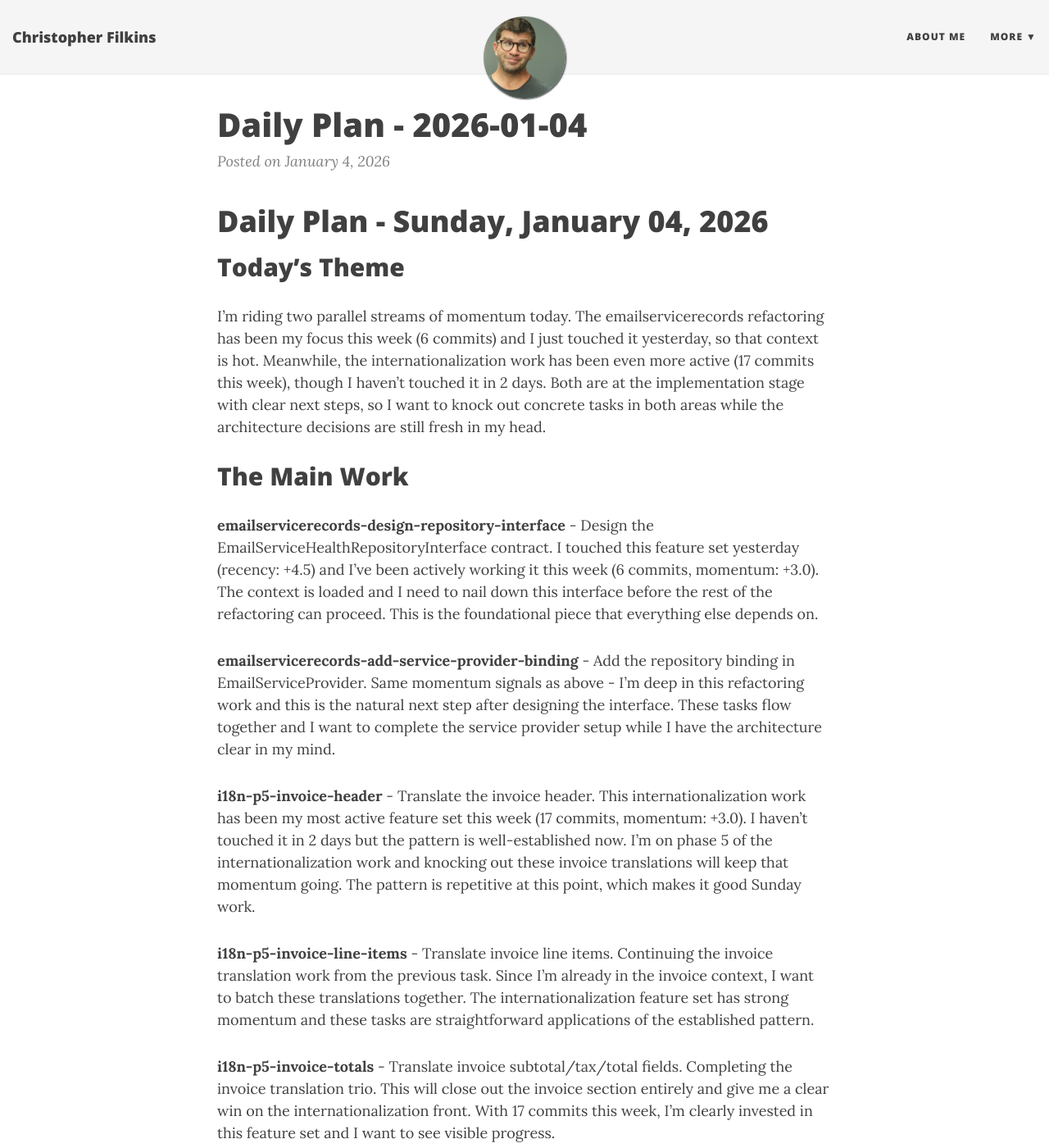
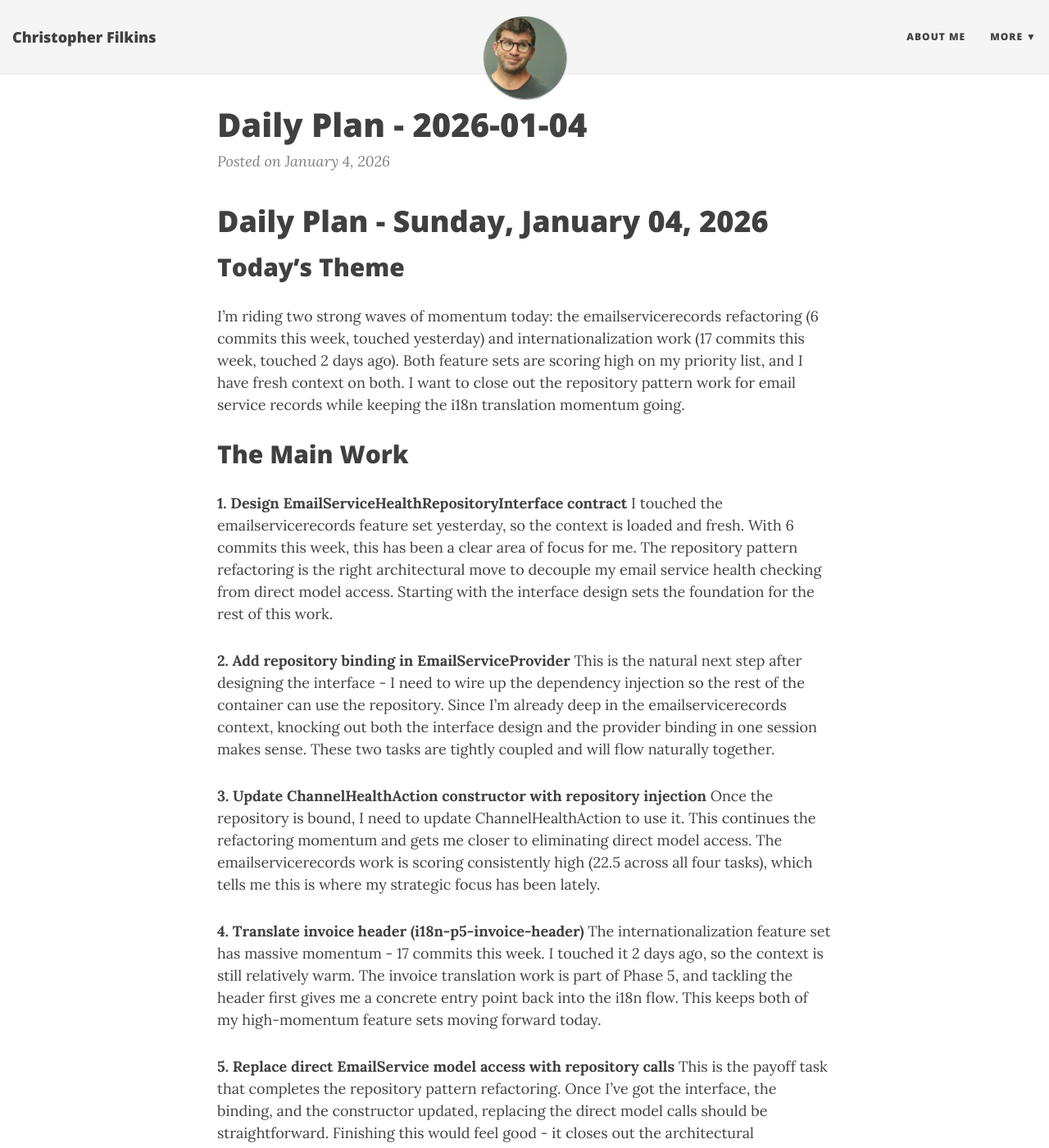
Before and after one commit to filchyboy/filchyboy.github.io, a Jekyll site: the page built from _posts/2026-01-04-todays-plan.md, in a window 1280 px wide and 1400 px high. Shown: the whole window at 82% size. Built offline with Jekyll 4.4.1, drawn with Linux system fonts in a browser that asks for light colours; nearby versions of some CDN libraries; some of the changed text lies outside the part shown.

Commit message:
Add daily plan: 2026-01-04

```diff
--- a/_posts/2026-01-04-todays-plan.md
+++ b/_posts/2026-01-04-todays-plan.md
@@ -7,28 +7,35 @@ date: 2026-01-04
 # Daily Plan - Sunday, January 04, 2026
 
 ## Today's Theme
-I'm riding two parallel streams of momentum today. The emailservicerecords refactoring has been my focus this week (6 commits) and I just touched it yesterday, so that context is hot. Meanwhile, the internationalization work has been even more active (17 commits this week), though I haven't touched it in 2 days. Both are at the implementation stage with clear next steps, so I want to knock out concrete tasks in both areas while the architecture decisions are still fresh in my head.
+I'm riding two strong waves of momentum today: the emailservicerecords refactoring (6 commits this week, touched yesterday) and internationalization work (17 commits this week, touched 2 days ago). Both feature sets are scoring high on my priority list, and I have fresh context on both. I want to close out the repository pattern work for email service records while keeping the i18n translation momentum going.
 
 ## The Main Work
 
-**emailservicerecords-design-repository-interface** - Design the EmailServiceHealthRepositoryInterface contract. I touched this feature set yesterday (recency: +4.5) and I've been actively working it this week (6 commits, momentum: +3.0). The context is loaded and I need to nail down this interface before the rest of the refactoring can proceed. This is the foundational piece that everything else depends on.
+**1. Design EmailServiceHealthRepositoryInterface contract**
+I touched the emailservicerecords feature set yesterday, so the context is loaded and fresh. With 6 commits this week, this has been a clear area of focus for me. The repository pattern refactoring is the right architectural move to decouple my email service health checking from direct model access. Starting with the interface design sets the foundation for the rest of this work.
 
-**emailservicerecords-add-service-provider-binding** - Add the repository binding in EmailServiceProvider. Same momentum signals as above - I'm deep in this refactoring work and this is the natural next step after designing the interface. These tasks flow together and I want to complete the service provider setup while I have the architecture clear in my mind.
+**2. Add repository binding in EmailServiceProvider**
+This is the natural next step after designing the interface - I need to wire up the dependency injection so the rest of the container can use the repository. Since I'm already deep in the emailservicerecords context, knocking out both the interface design and the provider binding in one session makes sense. These two tasks are tightly coupled and will flow naturally together.
 
-**i18n-p5-invoice-header** - Translate the invoice header. This internationalization work has been my most active feature set this week (17 commits, momentum: +3.0). I haven't touched it in 2 days but the pattern is well-established now. I'm on phase 5 of the internationalization work and knocking out these invoice translations will keep that momentum going. The pattern is repetitive at this point, which makes it good Sunday work.
+**3. Update ChannelHealthAction constructor with repository injection**
+Once the repository is bound, I need to update ChannelHealthAction to use it. This continues the refactoring momentum and gets me closer to eliminating direct model access. The emailservicerecords work is scoring consistently high (22.5 across all four tasks), which tells me this is where my strategic focus has been lately.
 
-**i18n-p5-invoice-line-items** - Translate invoice line items. Continuing the invoice translation work from the previous task. Since I'm already in the invoice context, I want to batch these translations together. The internationalization feature set has strong momentum and these tasks are straightforward applications of the established pattern.
+**4. Translate invoice header (i18n-p5-invoice-header)**
+The internationalization feature set has massive momentum - 17 commits this week. I touched it 2 days ago, so the context is still relatively warm. The invoice translation work is part of Phase 5, and tackling the header first gives me a concrete entry point back into the i18n flow. This keeps both of my high-momentum feature sets moving forward today.
 
-**i18n-p5-invoice-totals** - Translate invoice subtotal/tax/total fields. Completing the invoice translation trio. This will close out the invoice section entirely and give me a clear win on the internationalization front. With 17 commits this week, I'm clearly invested in this feature set and I want to see visible progress.
+**5. Replace direct EmailService model access with repository calls**
+This is the payoff task that completes the repository pattern refactoring. Once I've got the interface, the binding, and the constructor updated, replacing the direct model calls should be straightforward. Finishing this would feel good - it closes out the architectural improvement and lets me move on with a cleaner codebase.
 
 ## Housekeeping
 
-**Jest test failures** - I've got 22 failing Jest tests (97.8% pass rate). That's not terrible but it's been nagging at me. I should spend 30 minutes investigating what's breaking. The pass rate is high enough that it's probably a small subset of related failures rather than systemic issues.
+**Review top PHPStan offenders in coppa.php (22 errors)**
+My PHPStan compliance is at 2,232 errors across 711 files, which is rough. The coppa.php file is the worst offender with 22 errors. I should at least look at what's breaking there - it might be something simple I can knock out while my mind is warming up or cooling down between feature work.
 
-**Blade accessibility violations** - The clickWithoutKeyboard violations (1,288 occurrences) keep showing up in my accessibility reports. I'm at 57% compliance and need to get to 90%. I won't fix all of them today, but I should document a pattern for addressing these systematically. Maybe create a task in the planning pipeline for a focused accessibility sprint.
+**Check the 22 failed Jest tests**
+I've got a 97.8% pass rate on Jest, which is pretty good, but 22 tests are failing. I should at least identify what's broken - it might be related to recent changes in either emailservicerecords or internationalization work. If they're quick fixes, I'll handle them. If not, I'll document them for later.
 
 ## Parked
 
-The **emailservicerecords** feature set has two more tasks (update-channelhealthaction-constructor and replace-direct-model-access) but I'm intentionally stopping after the service provider binding. I want to see how the first two implementations feel before committing to the full refactoring today. If the interface design needs adjustment, I'd rather discover that before I've wired it through the entire container.
+I'm deliberately setting aside the rest of the i18n Phase 5 work (invoice line items, totals, payment card labels) for now. Even though that feature set has huge momentum (17 commits), I want to close out the emailservicerecords repository refactoring completely before diving deeper into translations. The i18n work isn't going anywhere, and finishing the architectural improvement feels more important right now.
 
-The code quality reports show PHPStan needs serious attention (2,232 errors), but that's a separate effort that needs dedicated focus. I'm not going to context-switch into static analysis work while I have momentum on feature development. That's a future sprint.
+The planning pipeline has a lot of items needing implementation plans (tailwind-migration, mobile-views, phpstan-work, etc.), but those are future-focused. Today is about maintaining my current momentum on active feature sets, not starting new research threads.
```
